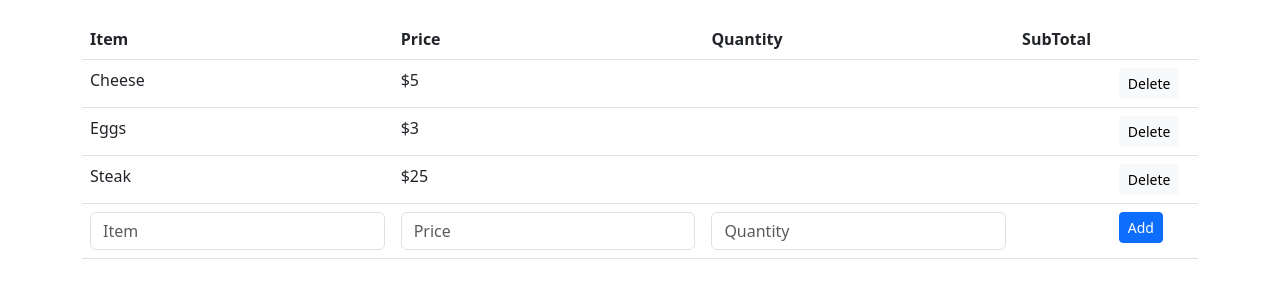
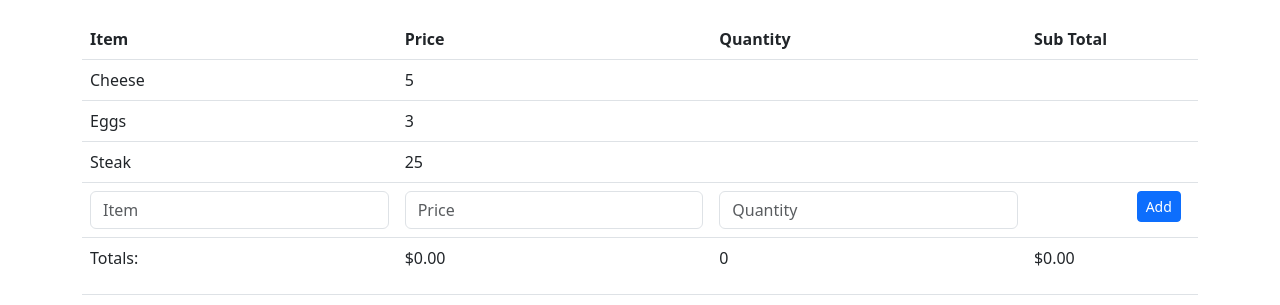
Before and after one commit to TerrillJ15/simple-shopping-list, a plain HTML site: page index.html in a window 1280 px wide. Shown: the part 77-382 px from the top of the page. Drawn offline with nearby package versions, Linux system fonts and the light colour scheme.

Commit message:
Added dynamic rendering

```diff
--- a/index.html
+++ b/index.html
@@ -47,43 +47,10 @@
       <h1 class="text-center my-4">Shopping List</h1>
       <table class="table table-responsive">
         <thead>
-          <tr>
-            <th scope="col">Item</th>
-            <th scope="col">Price</th>
-            <th scope="col">Quantity</th>
-            <th scope="col">SubTotal</th>
-            <th scope="col"></th>
-          </tr>
+          <tr></tr>
         </thead>
         <tbody>
-          <tr>
-            <td class="item">Cheese</td>
-            <td class="price">$5</td>
-            <td class="quantity"></td>
-            <td class="subTotal"></td>
-            <td>
-              <button class="btn btn-light btn-sm delete">Delete</button>
-            </td>
-          </tr>
-          <tr>
-            <td class="item">Eggs</td>
-            <td class="price">$3</td>
-            <td class="quantity"></td>
-            <td class="subTotal"></td>
-            <td>
-              <button class="btn btn-light btn-sm delete">Delete</button>
-            </td>
-          </tr>
-          <tr>
-            <td class="item">Steak</td>
-            <td class="price">$25</td>
-            <td class="quantity"></td>
-            <td class="subTotal"></td>
-            <td>
-              <button class="btn btn-light btn-sm delete">Delete</button>
-            </td>
-          </tr>
-          <tr>
+          <tr id="row-add">
             <td class="item">
               <input
                 id="add-input"
@@ -93,14 +60,14 @@
             </td>
             <td class="price">
               <input
-                id="add-input"
+                id="price-input"
                 class="form-control"
                 placeholder="Price"
               />
             </td>
             <td class="quantity">
               <input
-                id="add-input"
+                id="quanity-input"
                 class="form-control"
                 placeholder="Quantity"
               />
@@ -116,6 +83,17 @@
               </button>
             </td>
           </tr>
+          <tr id="row-totals">
+            <td class="item">Totals:</td>
+            <td class="price">
+              <p id="price-total">$0.00</p>
+            </td>
+            <td class="quantity">
+              <p id="quanity-total">0</p>
+            </td>
+            <td class="subTotal">$0.00</td>
+            <td></td>
+          </tr>
         </tbody>
       </table>
     </div>
--- a/js/application.js
+++ b/js/application.js
@@ -0,0 +1,83 @@
+const COLUMNS = [
+  {
+    title: 'Item',
+    value: 'item',
+  },
+  {
+    title: 'Price',
+    value: 'price',
+  },
+  {
+    title: 'Quantity',
+    value: 'quantity',
+  },
+  {
+    title: 'Sub Total',
+    value: 'subTotal',
+  },
+  {
+    title: '',
+    value: 'button',
+  },
+];
+
+let data = [
+  {
+    id: 0,
+    item: 'Cheese',
+    price: 5,
+    quantity: undefined,
+    subTotal: undefined,
+    button: undefined,
+  },
+  {
+    id: 1,
+    item: 'Eggs',
+    price: 3,
+    quantity: undefined,
+    subTotal: undefined,
+    button: undefined,
+  },
+  {
+    id: 2,
+    item: 'Steak',
+    price: 25,
+    quantity: undefined,
+    subTotal: undefined,
+    button: undefined,
+  },
+];
+
+window.onload = function () {
+  renderTable();
+};
+
+function renderTable() {
+  renderHeader();
+  renderData();
+}
+
+function renderHeader() {
+  for (let i = 0; i < COLUMNS.length; i++) {
+    $('thead > tr').append(
+      `<th id="header-${COLUMNS[i].value}" scope="col">${COLUMNS[i].title}</th>`,
+    );
+  }
+}
+
+function renderData() {
+  for (let i = 0; i < data.length; i++) {
+    renderRow(data[i]);
+  }
+}
+
+function renderRow(row) {
+  $('#row-add').before(`<tr id="row-${row.id}"></tr>`);
+  for (let i = 0; i < COLUMNS.length; i++) {
+    $(`#row-${row.id}`).append(
+      `<td id="cell-${row.id}-${COLUMNS[i].value}" class="${
+        COLUMNS[i].value
+      }">${row[COLUMNS[i].value] ?? ''}</td>`,
+    );
+  }
+}
```
